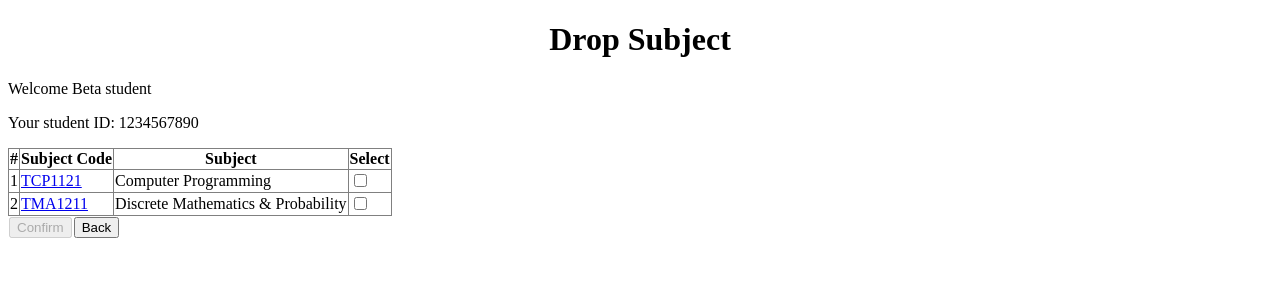
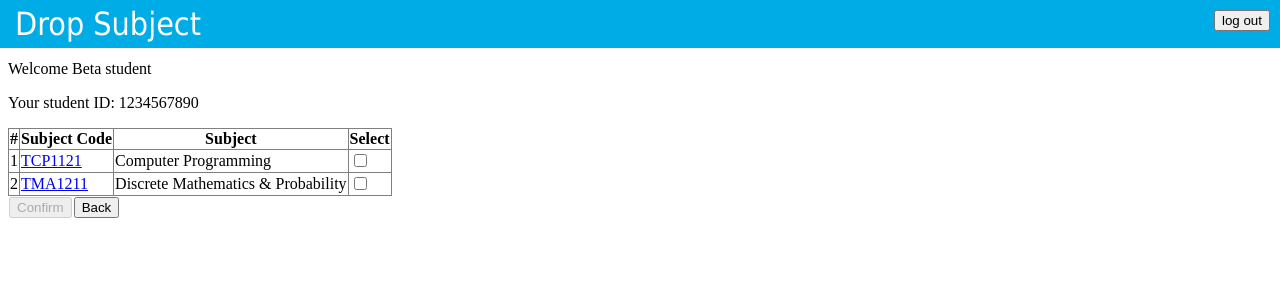
Before and after one commit to MMU-TWT-Class-Oct-2015/G14C_University_Subject_Selection_System, a PHP site: page /drop_subject.php in a window 1280 px wide. Shown: the top 300 px of the page. Run offline with PHP 8.4, Linux system fonts and the light colour scheme; a user stored in the database is signed in; data comes from the database, SQL or seed files in the repository.

Commit message:
interface style

```diff
--- a/add_subject.php
+++ b/add_subject.php
@@ -40,7 +40,8 @@
   </head>
 
   <body>
-    <h1 align =center>Subject Registration</h1>
+    <p1>Subject Enrollment</p1><br><br>
+    <input type="button" onclick="window.location='./logout.php'" value="log out" class="topRight">
 
     <?php
       print("<p>Welcome " . $_SESSION['name'] . "</p>");
--- a/beauty.css
+++ b/beauty.css
@@ -1,17 +1,30 @@
 /* External Style Sheets */
+
+p1 {
+  position: fixed;
+  top: 0;
+  left: 0;
+  width: 100%;
+  padding: 5px 10px 5px 15px; /* top right bottom left */
+
+  color: #fff; /* white */
+  background-color: #00ace6; /* sky blue */
+  font-family: Tahoma;
+  font-size: 2em; /* em allow resize */
+}
 
 table {
   border-collapse: collapse;
 }
 
 .botRight {
-  position: absolute;
+  position: fixed;
   bottom: 10px;
   right: 10px;
 }
 
 .topRight {
-  position: absolute;
+  position: fixed;
   top: 10px;
   right: 10px;
 }
--- a/drop_subject.php
+++ b/drop_subject.php
@@ -40,7 +40,8 @@
   </head>
 
   <body>
-    <h1 align =center>Drop Subject</h1>
+    <p1>Drop Subject</p1><br><br>
+    <input type="button" onclick="window.location='./logout.php'" value="log out" class="topRight">
 
     <?php
       print("<p>Welcome " . $_SESSION['name'] . "</p>");
@@ -80,7 +81,7 @@
 
       <table>
         <tr>
-        <td><input type="submit" name="addSubj" value="Confirm" onclick="return confirmation();" disabled></td>
+        <td><input type="submit" name="addSubj" value="Confirm" onClick="return confirmation();" disabled></td>
           <td><input type="button" value="Back" onClick="goBck()"></td>
         </tr>
       </table>
--- a/index.php
+++ b/index.php
@@ -13,7 +13,8 @@
   </head>
 
   <body>
-    <input type="button" onclick="window.location='./logout.php'" value="log out" class="topRight">
+      <p1>Home</p1><br><br>
+      <input type="button" onclick="window.location='./logout.php'" value="log out" class="topRight">
 
     <?php
       // display ALERT BOX when redirected from other page
```
